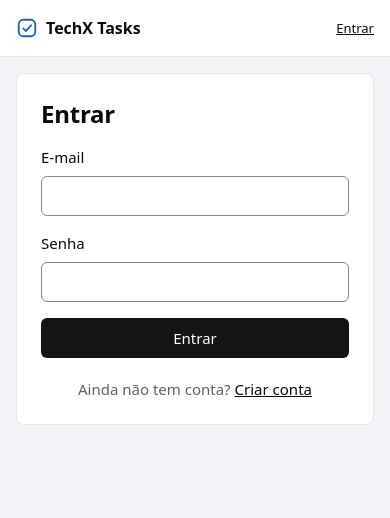
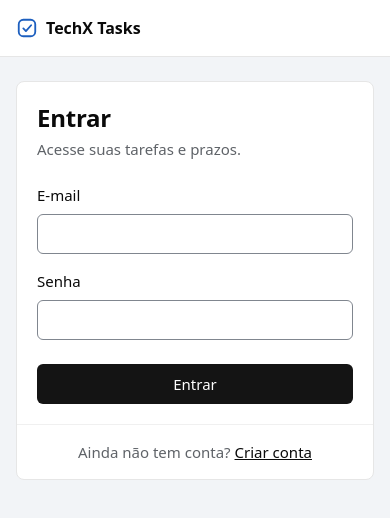
Before and after one commit to LeonardoFlorentino/desafio-essentia-tecnologies, an Angular app in the folder frontend/: page /login in a window 390 px wide. Shown: the top 518 px of the page. Built offline with nearby package versions, Linux system fonts and the light colour scheme; no server answers.

Commit message:
feat(frontend): redesign login and register pages with inline validation

```diff
--- a/frontend/src/app/app.html
+++ b/frontend/src/app/app.html
@@ -9,14 +9,13 @@
       TechX Tasks
     </a>
 
-    <nav class="app-header__account" aria-label="Conta">
-      @if (auth.currentUser(); as user) {
+    <!-- Signed out, the sign-in and sign-up cards link to each other; the bar carries only the brand. -->
+    @if (auth.currentUser(); as user) {
+      <nav class="app-header__account" aria-label="Conta">
         <span class="app-header__user">{{ user.email }}</span>
         <button type="button" (click)="logout()">Sair</button>
-      } @else {
-        <a routerLink="/login">Entrar</a>
-      }
-    </nav>
+      </nav>
+    }
   </div>
 </header>
 
--- a/frontend/src/app/auth/auth-page.html
+++ b/frontend/src/app/auth/auth-page.html
@@ -1,5 +1,7 @@
 <section class="auth-card" aria-labelledby="auth-heading">
+  <div class="auth-card__body">
     <h1 id="auth-heading">{{ texts().heading }}</h1>
+    <p class="auth-lead">{{ texts().lead }}</p>
 
     @if (error(); as message) {
       <p class="auth-error" role="alert">{{ message }}</p>
@@ -39,15 +41,17 @@
           formControlName="password"
           [attr.autocomplete]="texts().passwordAutocomplete"
           [attr.aria-invalid]="showError('password') || showPasswordTooShort()"
-        [attr.aria-describedby]="mode() === 'register' ? 'auth-password-hint' : null"
+          [attr.aria-describedby]="passwordDescription()"
         />
-      @if (mode() === 'register') {
+        <!-- The error takes the hint's place, so the field never says the same thing twice. -->
+        @if (showError('password')) {
+          <p id="auth-password-error" class="field__error">Informe a senha.</p>
+        } @else if (showPasswordTooShort()) {
+          <p id="auth-password-error" class="field__error">
+            A senha precisa de pelo menos 8 caracteres.
+          </p>
+        } @else if (mode() === 'register') {
           <p id="auth-password-hint" class="field__hint">Mínimo de 8 caracteres.</p>
-      }
-      @if (showError('password')) {
-        <p class="field__error">Informe a senha.</p>
-      } @else if (showPasswordTooShort()) {
-        <p class="field__error">A senha precisa de pelo menos 8 caracteres.</p>
         }
       </div>
 
@@ -55,6 +59,7 @@
         {{ submitting() ? texts().submitting : texts().submit }}
       </button>
     </form>
+  </div>
 
   <p class="auth-switch">
     {{ texts().switchQuestion }} <a [routerLink]="texts().switchRoute">{{ texts().switchLink }}</a>
--- a/frontend/src/app/auth/auth-page.scss
+++ b/frontend/src/app/auth/auth-page.scss
@@ -1,20 +1,40 @@
+:host {
+  display: block;
+  padding-top: var(--space-12);
+}
+
+// The card: title and one line of context, the form, then the switch to the other screen under a rule.
 .auth-card {
   max-width: var(--size-form);
-  margin: var(--space-4) auto;
-  padding: var(--space-6);
+  margin: 0 auto;
   border: var(--border-width) solid var(--color-border);
   border-radius: var(--radius-card);
   background: var(--color-surface);
 
   h1 {
-    margin: 0 0 var(--space-4);
+    margin: 0;
     font: var(--font-title);
     letter-spacing: var(--tracking-title);
   }
 
   .button--primary {
     justify-self: stretch;
+    margin-top: var(--space-2);
   }
+}
+
+.auth-card__body {
+  padding: var(--space-6);
+}
+
+.auth-lead {
+  margin: var(--space-1) 0 var(--space-6);
+  color: var(--color-muted);
+}
+
+p.field__hint {
+  margin: 0;
+  font: var(--font-small);
 }
 
 .auth-error {
@@ -34,12 +54,28 @@
 }
 
 .auth-switch {
-  margin: var(--space-5) 0 0;
+  margin: 0;
+  padding: var(--space-4) var(--space-6);
+  border-top: var(--border-width) solid var(--color-rule);
+  color: var(--color-muted);
   text-align: center;
-  color: var(--color-muted);
 
   a {
     color: var(--color-text);
     font-weight: var(--weight-medium);
   }
 }
+
+@media (max-width: 640px) {
+  :host {
+    padding-top: var(--space-6);
+  }
+
+  .auth-card__body {
+    padding: var(--space-5);
+  }
+
+  .auth-switch {
+    padding-inline: var(--space-5);
+  }
+}
--- a/frontend/src/app/auth/auth-page.ts
+++ b/frontend/src/app/auth/auth-page.ts
@@ -10,6 +10,7 @@ export type AuthMode = 'login' | 'register';
 const TEXTS = {
   login: {
     heading: 'Entrar',
+    lead: 'Acesse suas tarefas e prazos.',
     submit: 'Entrar',
     submitting: 'Entrando…',
     passwordAutocomplete: 'current-password',
@@ -19,6 +20,7 @@ const TEXTS = {
   },
   register: {
     heading: 'Criar conta',
+    lead: 'Só e-mail e senha; você já entra em seguida.',
     submit: 'Criar conta',
     submitting: 'Criando conta…',
     passwordAutocomplete: 'new-password',
@@ -50,7 +52,8 @@ export class AuthPage {
   protected readonly error = signal<string | null>(null);
 
   protected readonly form = inject(NonNullableFormBuilder).group({
-    email: ['', [Validators.required, Validators.email]],
+    // Validators.email accepts "ana@exemplo"; the API does not, so the domain must have a dot.
+    email: ['', [Validators.required, Validators.email, Validators.pattern(/@[^@\s]+\.[^@\s]+$/)]],
     password: ['', Validators.required],
   });
 
@@ -72,6 +75,12 @@ export class AuthPage {
       password.dirty &&
       !password.hasError('required')
     );
+  }
+
+  /** Points the password field at what is shown under it: the error, else the sign-up hint. */
+  protected passwordDescription() {
+    if (this.showError('password') || this.showPasswordTooShort()) return 'auth-password-error';
+    return this.mode() === 'register' ? 'auth-password-hint' : null;
   }
 
   protected submit() {
```
Also changed, not shown: 2 other files (tests, documents, lock files or other folders). Lines whose indentation alone changed are shown as unchanged.
